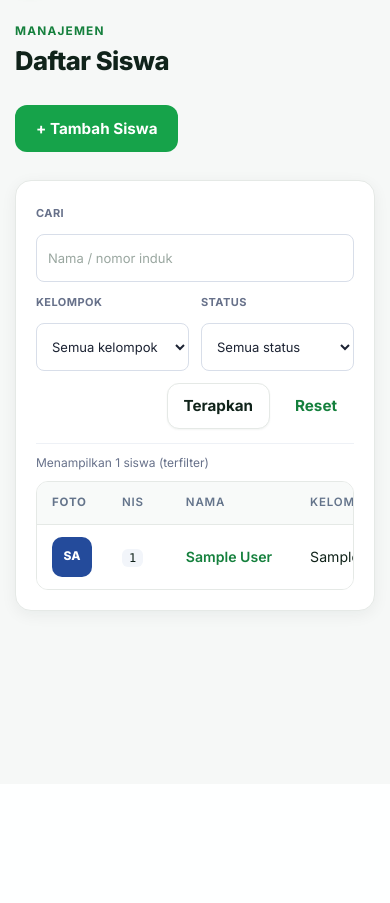
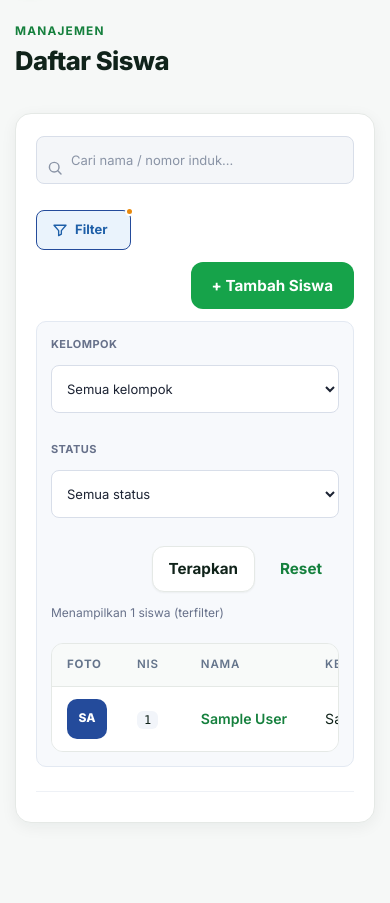
Before and after one commit to ajinug788/ganeshatech-presensi, a Django app: template templates/attendance/student_list.html in a window 390 px wide. Shown: the part 60-963 px from the top of the page. Before the commit the page ends 678 px from the top, so only its background shows below. Run offline with Django 5.2, Linux system fonts and the light colour scheme; the template is opened without the code that fills it: most values are stand-ins (such as "Sample title", 1, 10 or a date in 2020).

Commit message:
Master siswa: toolbar ala referensi — search dengan ikon kaca pembesar + tombol Filter (corong, outline biru) yang membuka panel filter (kelompok/status/reset), tombol Tambah navy di kanan; panel filter di dalam form; fix overflow mobile (min-width/panel); perbaiki pemakaian static_v

```diff
--- a/static/css/students-list.css
+++ b/static/css/students-list.css
@@ -1,37 +1,74 @@
-/* students-list.css — polish UI Master siswa (mengikuti design system Ringkasan) */
+/* students-list.css — Master siswa: toolbar pencarian + tombol Filter + panel filter */
 .students-card { display: flex; flex-direction: column; }
-.students-card .table-wrap { flex: 0 0 auto; }
+.students-card > *, .students-card form > * { min-width: 0; max-width: 100%; }
+.students-card .table-wrap { flex: 0 0 auto; min-width: 0; max-width: 100%; overflow-x: auto; }
 
-/* --- Filter bar --- */
-.students-filters {
-  display: grid;
-  grid-template-columns: minmax(180px, 1.6fr) minmax(140px, 1fr) minmax(140px, 1fr) auto;
-  gap: 12px;
-  align-items: end;
-  padding: 4px 0 14px;
-  border-bottom: 1px solid #eef1f6;
-  margin-bottom: 10px;
+/* --- Toolbar (search + filter | tambah) --- */
+.students-toolbar {
+  display: flex; align-items: center; justify-content: space-between;
+  gap: 12px; padding: 2px 0 14px;
+  border-bottom: 1px solid #eef1f6; margin-bottom: 10px;
 }
+.toolbar-left { display: flex; align-items: center; gap: 10px; flex: 1 1 auto; min-width: 0; }
+.toolbar-right { display: flex; align-items: center; gap: 8px; flex: 0 0 auto; }
+
+/* search box: ikon kaca pembesar di dalam field */
+.search-box { position: relative; flex: 1 1 320px; max-width: 380px; min-width: 160px; }
+.search-box .search-ico {
+  position: absolute; left: 11px; top: 50%; transform: translateY(-50%);
+  width: 16px; height: 16px; pointer-events: none;
+}
+.search-box input {
+  width: 100%; height: 40px; border: 1px solid #d8dee9; border-radius: 8px;
+  background: #f4f6f9; padding: 0 12px 0 34px; font-size: 13px; color: #1c2333;
+}
+.search-box input::placeholder { color: #8a94a6; }
+.search-box input:focus {
+  outline: none; background: #fff; border-color: #244b9b;
+  box-shadow: 0 0 0 3px rgb(36 75 155 / 12%);
+}
+
+/* tombol Filter: outline biru + ikon corong (gaya secondary, membuka panel) */
+.filter-toggle {
+  display: inline-flex; align-items: center; gap: 7px;
+  height: 40px; padding: 0 15px; border-radius: 8px; cursor: pointer;
+  background: #fff; border: 1.5px solid #9cc3e8; color: #1e5fa8;
+  font-size: 13px; font-weight: 700; position: relative; white-space: nowrap;
+}
+.filter-toggle svg { width: 16px; height: 16px; }
+.filter-toggle:hover { background: #f2f8fd; border-color: #6fa9dd; }
+.filter-toggle[aria-expanded="true"] { background: #eaf3fc; border-color: #244b9b; }
+/* titik indikator filter aktif */
+.filter-dot {
+  position: absolute; top: -4px; right: -4px; width: 9px; height: 9px;
+  border-radius: 50%; background: #e8890c; border: 2px solid #fff;
+}
+
+/* --- Panel filter (tersembunyi sampai tombol Filter diklik) --- */
+.filter-panel {
+  display: flex; align-items: end; gap: 12px; flex-wrap: wrap;
+  padding: 14px; margin: 0 0 10px;
+  background: #f7f9fc; border: 1px solid #e3e9f2; border-radius: 10px;
+}
+.filter-panel[hidden] { display: none; }
 .filter-field { display: flex; flex-direction: column; gap: 5px; }
 .filter-field label {
   font-size: 11px; font-weight: 700; letter-spacing: .04em;
   text-transform: uppercase; color: #67718a;
 }
-.filter-field input, .filter-field select {
+.filter-field select { max-width: 100%;
   height: 38px; border: 1px solid #d8dee9; border-radius: 8px;
   padding: 0 11px; font-size: 13px; color: #1c2333; background: #fff;
-  min-width: 0; width: 100%;
+  min-width: 200px; width: 100%;
 }
-.filter-field input:focus, .filter-field select:focus {
+.filter-field select:focus {
   outline: none; border-color: #244b9b; box-shadow: 0 0 0 3px rgb(36 75 155 / 12%);
 }
 .filter-actions { display: flex; gap: 8px; }
 .filter-actions .btn { height: 38px; padding: 0 16px; white-space: nowrap; }
 
 /* counter hasil */
-.students-count {
-  font-size: 12px; color: #67718a; margin: 0 0 8px;
-}
+.students-count { font-size: 12px; color: #67718a; margin: 0 0 8px; }
 
 /* --- Tabel --- */
 .students-table th.col-foto, .students-table td.col-foto { width: 56px; }
@@ -60,9 +97,14 @@
 .students-table tbody tr:hover { background: #f7f9fc; }
 
 @media (max-width: 720px) {
-  .students-filters { grid-template-columns: 1fr 1fr; }
-  .filter-field:first-child { grid-column: 1 / -1; }
-  .filter-actions { grid-column: 1 / -1; justify-content: flex-end; }
+  .students-toolbar { flex-wrap: wrap; }
+  .toolbar-left { flex-wrap: wrap; width: 100%; }
+  .search-box { flex: 1 1 100%; max-width: none; }
+  .filter-toggle { flex: 0 0 auto; }
+  .toolbar-right { width: 100%; justify-content: flex-end; }
+  .filter-panel { flex-direction: column; align-items: stretch; }
+  .filter-field select { max-width: 100%; min-width: 0; }
+  .filter-actions { justify-content: flex-end; }
   .students-table .col-akun { display: none; }
   .students-table thead .col-akun { display: none; }
 }
--- /dev/null
+++ b/static/js/students-filter.js
@@ -0,0 +1,19 @@
+/* students-filter.js — toggle panel filter Master siswa */
+(function () {
+  function init() {
+    var btn = document.getElementById('filter-toggle');
+    var panel = document.getElementById('filter-panel');
+    if (!btn || !panel || btn.dataset.wired) return;
+    btn.dataset.wired = '1';
+    btn.addEventListener('click', function () {
+      var open = panel.hidden;
+      panel.hidden = !open;
+      btn.setAttribute('aria-expanded', open ? 'true' : 'false');
+    });
+  }
+  if (document.readyState === 'loading') {
+    document.addEventListener('DOMContentLoaded', init);
+  } else {
+    init();
+  }
+})();
--- a/templates/attendance/student_list.html
+++ b/templates/attendance/student_list.html
@@ -2,13 +2,23 @@
 {% load static static_v %}
 {% block title %}Daftar Siswa{% endblock %}
 {% block content %}
-<div class="page-heading"><div><p class="eyebrow">Manajemen</p><h1>Daftar Siswa</h1></div><a class="btn" href="{% url 'attendance:student_create' %}">+ Tambah Siswa</a></div>
+<div class="page-heading"><div><p class="eyebrow">Manajemen</p><h1>Daftar Siswa</h1></div></div>
 <section class="card students-card">
-  <form method="get" class="filters students-filters" role="search" aria-label="Filter siswa">
-    <div class="filter-field">
-      <label for="f-q">Cari</label>
-      <input id="f-q" type="text" name="q" value="{{ q }}" placeholder="Nama / nomor induk" autocomplete="off">
+  <form method="get" class="students-toolbar" role="search" aria-label="Cari dan filter siswa" id="students-form">
+    <div class="toolbar-left">
+      <div class="search-box">
+        <svg class="search-ico" viewBox="0 0 20 20" fill="none" aria-hidden="true"><circle cx="9" cy="9" r="6" stroke="#8a94a6" stroke-width="1.8"/><path d="M13.5 13.5 17.5 17.5" stroke="#8a94a6" stroke-width="1.8" stroke-linecap="round"/></svg>
+        <input id="f-q" type="text" name="q" value="{{ q }}" placeholder="Cari nama / nomor induk..." autocomplete="off" aria-label="Cari nama atau nomor induk">
+      </div>
+      <button type="button" class="filter-toggle" id="filter-toggle" aria-expanded="{% if q or group or status %}true{% else %}false{% endif %}" aria-controls="filter-panel">
+        <svg viewBox="0 0 20 20" fill="none" aria-hidden="true"><path d="M2.5 4h15l-5.8 6.8v4.4l-3.4 1.8v-6.2L2.5 4Z" stroke="currentColor" stroke-width="1.7" stroke-linejoin="round"/></svg>
+        Filter<span class="filter-dot" {% if not group and not status %}hidden{% endif %} aria-hidden="true"></span>
+      </button>
     </div>
+    <div class="toolbar-right">
+      <a class="btn" href="{% url 'attendance:student_create' %}">+ Tambah Siswa</a>
+    </div>
+  <div class="filter-panel" id="filter-panel" {% if not group and not status %}hidden{% endif %}>
     <div class="filter-field">
       <label for="f-group">Kelompok</label>
       <select id="f-group" name="group">
@@ -27,9 +37,9 @@
     <div class="filter-actions">
       <button class="btn btn--secondary" type="submit">Terapkan</button>
       {% if q or group or status %}<a class="btn btn--ghost" href="{% url 'attendance:student_list' %}">Reset</a>{% endif %}
-    </div>
-  </form>
-  <p class="students-count" aria-live="polite">Menampilkan {{ page_obj.paginator.count }} siswa{% if q or group or status %} (terfilter){% endif %}</p>
+      </div>
+      </form>
+      <p class="students-count" aria-live="polite">Menampilkan {{ page_obj.paginator.count }} siswa{% if q or group or status %} (terfilter){% endif %}</p>
   <div class="table-wrap"><table class="table students-table">
     <thead>
       <tr><th class="col-foto">Foto</th><th><a class="sort-link" href="?{% if order == 'nis' %}order=-nis{% else %}order=nis{% endif %}&q={{ q }}&group={{ group }}&status={{ status }}">NIS<span class="sort-ind">{% if order == 'nis' %}▲{% elif order == '-nis' %}▼{% endif %}</span></a></th><th><a class="sort-link" href="?{% if order == 'nama' %}order=-nama{% else %}order=nama{% endif %}&q={{ q }}&group={{ group }}&status={{ status }}">Nama<span class="sort-ind">{% if order == 'nama' %}▲{% elif order == '-nama' %}▼{% endif %}</span></a></th><th><a class="sort-link" href="?{% if order == 'kelompok' %}order=-kelompok{% else %}order=kelompok{% endif %}&q={{ q }}&group={{ group }}&status={{ status }}">Kelompok<span class="sort-ind">{% if order == 'kelompok' %}▲{% elif order == '-kelompok' %}▼{% endif %}</span></a></th><th>Akun</th><th>Status</th><th class="col-aksi">Aksi</th></tr>
@@ -58,5 +68,6 @@
   </table></div>
   {% include "attendance/_pagination.html" %}
 </section>
-<link rel="stylesheet" href="{% static 'css/students-list.css' %}?v={% static_v 'css/students-list.css' %}">
+<link rel="stylesheet" href="{% static_v 'css/students-list.css' %}">
+<script src="{% static_v 'js/students-filter.js' %}" defer></script>
 {% endblock %}
```
